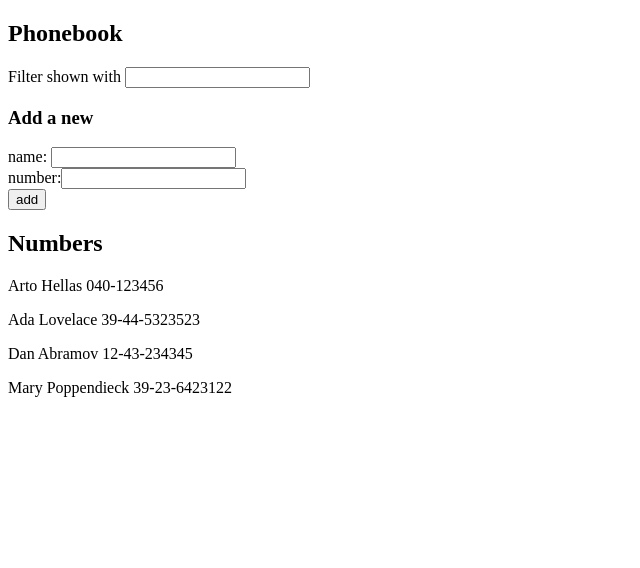
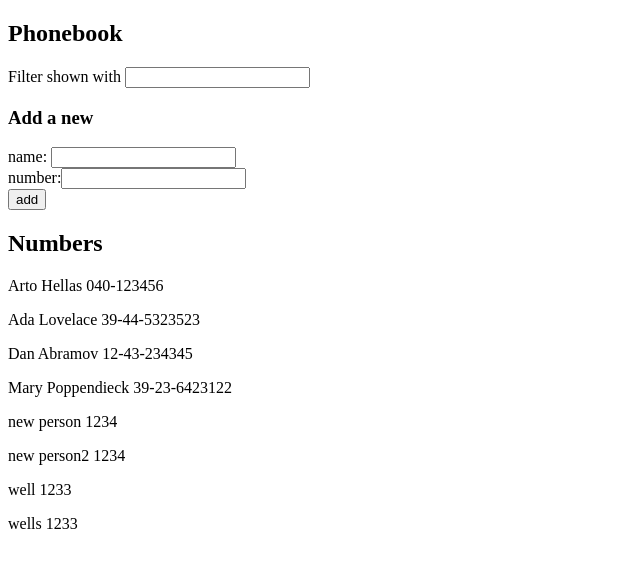
Before and after one commit to rammyblog/fullstackopen, a React (Create React App) app in the folder part2/phonebook/: page / in a window 1280 px wide. Shown: the top 568 px of the page, without its empty margins (0-640 px from the left). Built offline with nearby package versions, Linux system fonts and the light colour scheme; data requests are answered from the project's data file.

Commit message:
Done with 2.16

```diff
--- a/part2/phonebook/db.json
+++ b/part2/phonebook/db.json
@@ -19,6 +19,26 @@
       "name": "Mary Poppendieck",
       "number": "39-23-6423122",
       "id": 4
+    },
+    {
+      "name": "new person",
+      "number": "1234",
+      "id": 5
+    },
+    {
+      "name": "new person2",
+      "number": "1234",
+      "id": 6
+    },
+    {
+      "name": "well",
+      "number": "1233",
+      "id": 7
+    },
+    {
+      "name": "wells",
+      "number": "1233",
+      "id": 8
     }
   ]
 }
--- a/part2/phonebook/src/App.js
+++ b/part2/phonebook/src/App.js
@@ -3,6 +3,7 @@ import axios from "axios";
 import PersonForm from "./components/PersonForm";
 import Filter from "./components/Filter";
 import Person from "./components/Person";
+import PersonService from "./services/persons";
 
 const App = () => {
   const [persons, setPersons] = useState([]);
@@ -12,21 +13,12 @@ const App = () => {
   const [newNumber, setNewNumber] = useState("");
   const [search, setSearch] = useState("");
 
+  const getPersons = async () => {
+    setPersons(await PersonService.getPersons());
+  };
   useEffect(() => {
-    axios.get("http://localhost:3001/persons").then((response) => {
-      setPersons(response.data);
-    });
+    getPersons();
   }, []);
-
-  const createNewPerson = async (personObj) => {
-    try {
-      const res = await axios.post("http://localhost:3001/persons", personObj);
-      setPersons(persons.concat(res.data));
-    } catch (error) {
-      console.log(error);
-      throw error;
-    }
-  };
 
   const handleNewName = (e) => {
     setNewName(e.target.value);
@@ -46,13 +38,17 @@ const App = () => {
     }
   };
 
-  const handleFormSubmit = (e) => {
+  const handleFormSubmit = async (e) => {
     e.preventDefault();
     const duplicate = persons.find((obj) => obj.name === newName);
     if (duplicate) {
       alert(`${newName} is already added to phonebook`);
     } else {
-      createNewPerson({ name: newName, number: newNumber });
+      const newPerson = await PersonService.createPerson({
+        name: newName,
+        number: newNumber,
+      });
+      setPersons(persons.concat(newPerson));
     }
   };
   return (
--- /dev/null
+++ b/part2/phonebook/src/services/persons.js
@@ -0,0 +1,22 @@
+import axios from "axios";
+const BASE_URL = "http://localhost:3001/persons";
+
+const getPersons = async () => {
+  try {
+    const res = await axios.get(BASE_URL);
+    return res.data;
+  } catch (error) {
+    throw error;
+  }
+};
+
+const createPerson = async (personObj) => {
+  try {
+    const res = await axios.post("http://localhost:3001/persons", personObj);
+    return res.data;
+  } catch (error) {
+    throw error;
+  }
+};
+
+export default { getPersons, createPerson };
```
